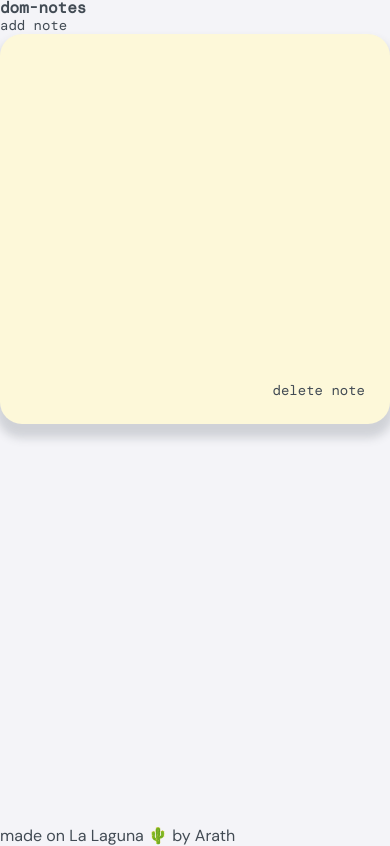
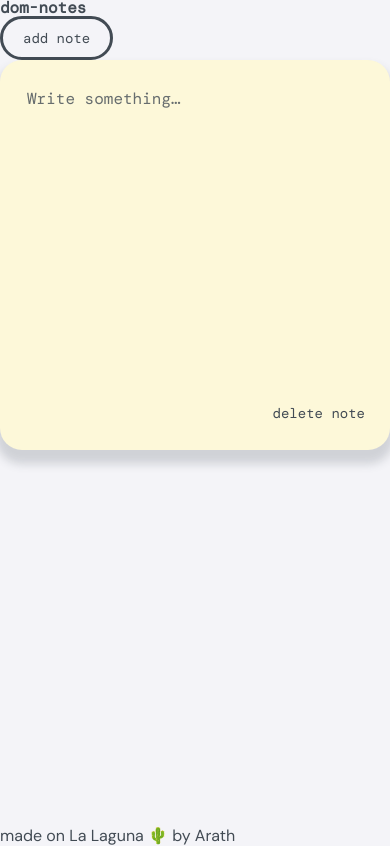
Before and after one commit to arselt/js-dom-notes, a website built with Vite: page index.html in a window 390 px wide. Both pictures are taken after a click on the button "add note". Built offline with nearby package versions, Linux system fonts and the light colour scheme.

Commit message:
style: refresh layout with tokens, pill buttons, empty state and placeholder

```diff
--- a/main.js
+++ b/main.js
@@ -37,6 +37,7 @@ function createNoteElement(id, content) {
     textarea.id = id;
     textarea.value = content;
     textarea.setAttribute('aria-label', 'Note');
+    textarea.placeholder = 'Write something…';
     textarea.addEventListener('input', saveNotes);
 
     const deleteButton = document.createElement('button');
--- a/style.scss
+++ b/style.scss
@@ -2,27 +2,34 @@ $off-white: #F4F4F8;
 $dark-grey: #424B54;
 $pale-yellow: #FDF8D9;
 $pale-green: #2FDAA7;
-$pale-red: #D86E81;
 
 $box-shadow: 0px 10px 10px 4px rgba(66,75,84,0.2);
+$box-shadow-hover: 0px 14px 14px 4px rgba(66,75,84,0.25);
 
 $title-font: "DM Mono", monospace;
 $body-font: "DM Sans", sans-serif;
 
+$page-gutter: 50px;
+$page-gutter-mobile: 25px;
+$grid-gap: 30px;
+$card-min-width: 280px;
+$tap-target: 44px;
+$mobile-breakpoint: 768px;
+
 body {
-  padding: env(safe-area-inset-top) env(safe-area-inset-right) env(safe-area-inset-bottom) env(safe-area-inset-left);
   background-color: $off-white;
   display: flex;
   flex-direction: column;
   min-height: 100vh;
   min-height: 100dvh;
   color: $dark-grey;
+  padding: env(safe-area-inset-top) env(safe-area-inset-right) env(safe-area-inset-bottom) env(safe-area-inset-left);
 }
 
 h1 {
   font-family: $title-font;
   font-size: 48px;
-  @media (max-width: 560px) {
+  @media (max-width: $mobile-breakpoint) {
     font-size: 28px;
   }
 }
@@ -35,19 +42,41 @@ h1 {
   border: none;
   padding: 0;
   cursor: pointer;
+  transition: background-color 0.15s, box-shadow 0.15s;
   &:focus-visible {
     outline: 2px solid $dark-grey;
     outline-offset: 4px;
   }
-  @media (max-width: 560px) {
+  @media (max-width: $mobile-breakpoint) {
     font-size: 14px;
+  }
+}
+
+#addNote {
+  min-height: $tap-target;
+  padding: 0 20px;
+  border: 3px solid $dark-grey;
+  border-radius: 999px;
+  &:hover {
+    background-color: $pale-green;
+  }
+}
+
+.delete-button {
+  min-height: $tap-target;
+  padding: 0 14px;
+  margin: 0 -14px -10px 0;
+  border-radius: 999px;
+  &:hover {
+    background-color: $dark-grey;
+    color: $pale-yellow;
   }
 }
 
 p {
   font-family: $body-font;
   font-size: 16px;
-  @media (max-width: 560px) {
+  @media (max-width: $mobile-breakpoint) {
     font-size: 14px;
   }
 }
@@ -56,30 +85,31 @@ header {
   display: flex;
   justify-content: space-between;
   align-items: center;
-  margin: 0 50px;
+  gap: 16px;
+  margin: 0 $page-gutter;
   padding: 25px 0;
   border-bottom: solid $dark-grey 3px;
-  @media (max-width: 768px) {
-    margin: 0 25px;
+  @media (max-width: $mobile-breakpoint) {
+    margin: 0 $page-gutter-mobile;
   }
 }
 
 main {
   flex: 1;
-  margin: 65px 50px 75px;
+  margin: 65px $page-gutter 75px;
   display: grid;
-  grid-template-columns: repeat(auto-fill, calc(33.333333% - 20px));
-  grid-auto-flow: row;
-  gap: 30px;
-  @media (min-width: 1600px) {
-    grid-template-columns: repeat(auto-fill, calc(25% - 22.5px))
+  grid-template-columns: repeat(auto-fill, minmax(min(100%, $card-min-width), 1fr));
+  align-content: start;
+  gap: $grid-gap;
+  @media (max-width: $mobile-breakpoint) {
+    margin: 50px $page-gutter-mobile 60px;
   }
-  @media (max-width: 1024px) and (min-width: 769px) {
-    grid-template-columns: repeat(auto-fill, calc(50% - 15px));
-  }
-  @media (max-width: 768px) {
-    grid-template-columns: 1fr;
-    margin: 50px 25px 60px;
+  &:empty::before {
+    content: "No notes yet. Press “add note” to start.";
+    grid-column: 1 / -1;
+    font-family: $body-font;
+    text-align: center;
+    opacity: 0.8;
   }
 }
 
@@ -93,6 +123,10 @@ article {
   flex-direction: column;
   align-items: end;
   gap: 10px;
+  transition: box-shadow 0.15s;
+  &:hover {
+    box-shadow: $box-shadow-hover;
+  }
   &:focus-within {
     outline: 2px solid $dark-grey;
     outline-offset: 2px;
@@ -102,7 +136,10 @@ article {
 textarea {
   width: 100%;
   flex: 1;
+  font-family: $title-font;
   font-size: 16px;
+  line-height: 1.5;
+  color: inherit;
 
   border: none;
   overflow: auto;
@@ -114,13 +151,23 @@ textarea {
   box-shadow: none;
 
   resize: none;
+  &::placeholder {
+    color: $dark-grey;
+    opacity: 0.8;
+  }
 }
 
 footer {
-  margin: 0 50px;
+  margin: 0 $page-gutter;
   padding: 25px 0;
   border-top: solid $dark-grey 3px;
-  @media (max-width: 768px) {
-    margin: 0 25px;
+  @media (max-width: $mobile-breakpoint) {
+    margin: 0 $page-gutter-mobile;
   }
 }
+
+@media (prefers-reduced-motion: reduce) {
+  *, *::before, *::after {
+    transition: none !important;
+  }
+}
```
